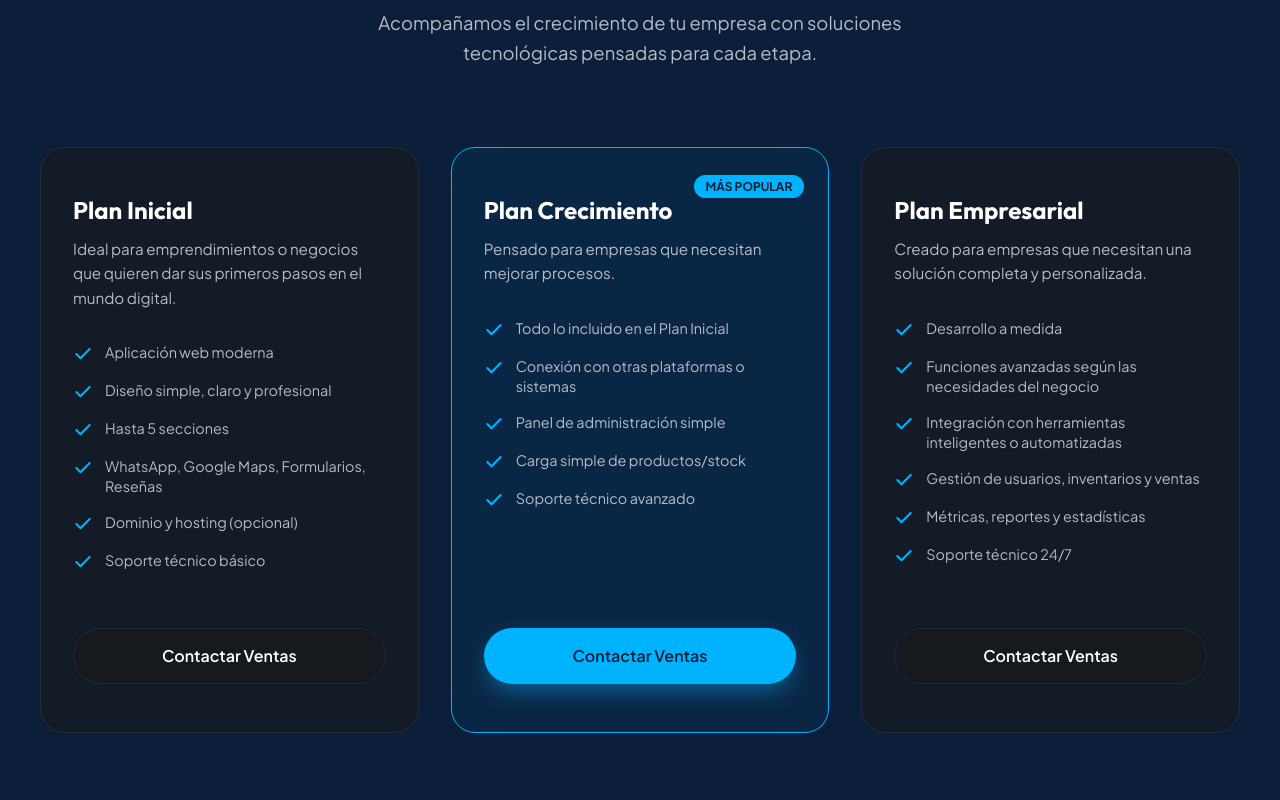
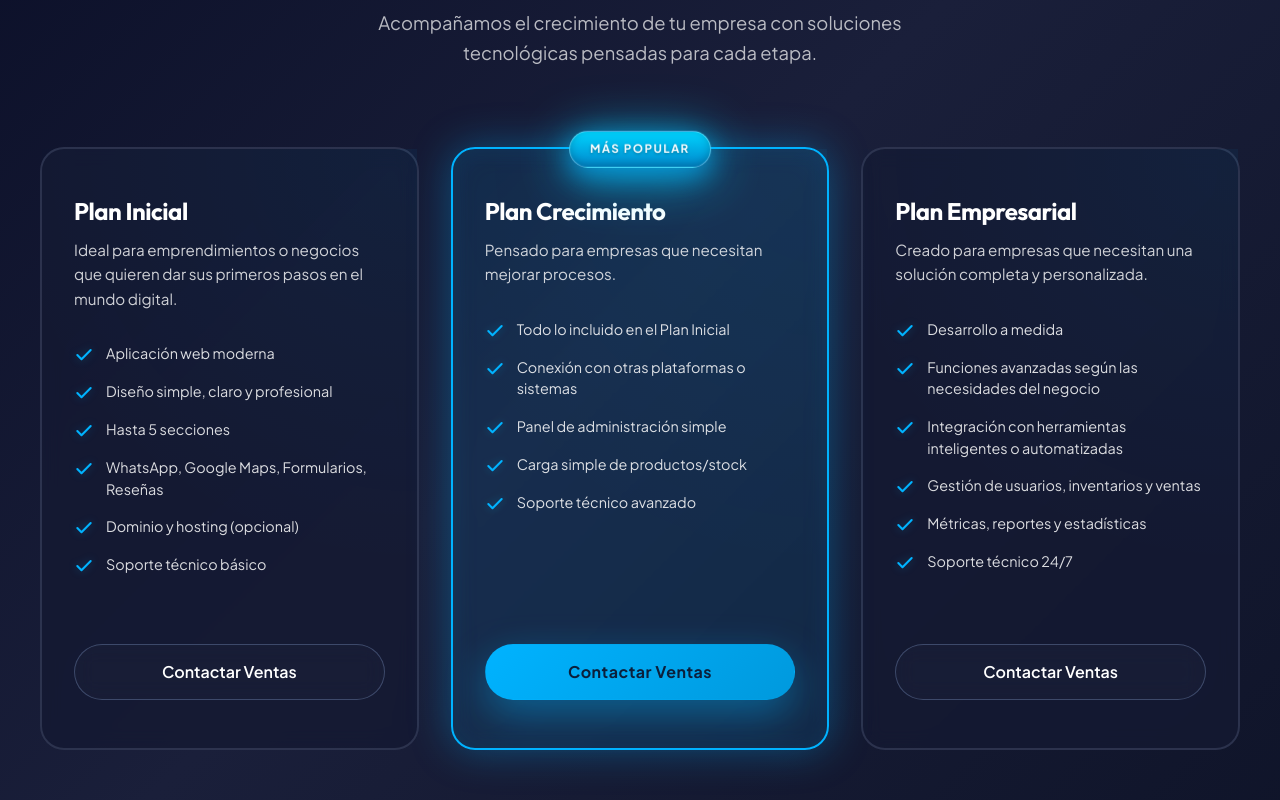
Before and after one commit to lihuensg/rivuz-react, a React (Vite) app: page / in a window 1280 px wide. Shown: the part 3560-4360 px from the top of the page. Built offline with nearby package versions, Linux system fonts and the light colour scheme.

Commit message:
style: update badge text to uppercase for better visibility

```diff
--- a/src/components/Pricing/Pricing.css
+++ b/src/components/Pricing/Pricing.css
@@ -1,7 +1,8 @@
 .pricing-section {
-    background-color: var(--bg-main);
+    background: linear-gradient(135deg, #0a0e27 0%, #1a1f3a 50%, #0f1429 100%);
     padding: 120px 0;
     position: relative;
+    overflow: hidden;
 }
 
 .pricing-grid {
@@ -18,76 +19,177 @@
     position: relative;
     display: flex;
     flex-direction: column;
-    transition: all 0.4s cubic-bezier(0.4, 0, 0.2, 1);
+    transition: all 0.5s cubic-bezier(0.4, 0, 0.2, 1);
+    border: 2px solid rgba(80, 90, 120, 0.4);
+    background: rgba(20, 25, 50, 0.8);
+    backdrop-filter: blur(10px);
+    border-radius: 24px;
+    overflow: visible;
+}
+
+.pricing-card::before {
+    content: '';
+    position: absolute;
+    top: 0;
+    left: 0;
+    right: 0;
+    bottom: 0;
+    background: radial-gradient(circle at top right, rgba(0, 179, 255, 0.05), transparent 60%);
+    pointer-events: none;
+}
+
+.pricing-card:not(.recommended):hover {
+    border-color: rgba(0, 179, 255, 0.25);
+    background: rgba(25, 32, 60, 0.9);
+    transform: translateY(-8px);
+    box-shadow: 0 20px 40px rgba(0, 0, 0, 0.4), inset 0 0 20px rgba(0, 179, 255, 0.03);
 }
 
 .pricing-card.recommended {
-    border-color: var(--primary);
-    background: rgba(0, 179, 255, 0.05);
-    transform: scale(1.05);
+    border-color: #00b3ff;
+    border-width: 2px;
+    background: rgba(0, 179, 255, 0.1);
+    box-shadow: 0 0 40px rgba(0, 179, 255, 0.35), inset 0 0 30px rgba(0, 179, 255, 0.08);
+    transform: scale(1.08);
     z-index: 2;
+}
+
+.pricing-card.recommended:hover {
+    transform: scale(1.08) translateY(-8px);
+    box-shadow: 0 30px 60px rgba(0, 179, 255, 0.4), inset 0 0 30px rgba(0, 179, 255, 0.12);
+    border-color: #00d4ff;
 }
 
 .badge-wrapper {
     position: absolute;
-    top: 24px;
-    right: 24px;
+    top: 0;
+    left: 50%;
+    transform: translateX(-50%) translateY(-50%);
+    z-index: 10;
+    animation: badgePulse 2s ease-in-out infinite;
+}
+
+@keyframes badgePulse {
+    0%, 100% {
+        filter: drop-shadow(0 4px 20px rgba(0, 179, 255, 0.5));
+    }
+    50% {
+        filter: drop-shadow(0 6px 25px rgba(0, 212, 255, 0.7));
+    }
 }
 
 .badge {
-    background: var(--primary);
-    color: var(--bg-main);
-    padding: 4px 12px;
+    background: linear-gradient(180deg, #00d4ff 0%, #0088cc 100%);
+    color: #ffffff;
+    padding: 8px 20px;
     border-radius: 50px;
-    font-size: 0.75rem;
-    font-weight: 700;
+    font-size: 0.72rem;
+    font-weight: 900;
     text-transform: uppercase;
+    letter-spacing: 1.5px;
+    box-shadow: 0 8px 25px rgba(0, 179, 255, 0.6), inset 0 -2px 8px rgba(0, 0, 0, 0.2);
+    display: inline-block;
+    border: 1px solid rgba(255, 255, 255, 0.3);
+    backdrop-filter: blur(5px);
+    text-shadow: 0 1px 3px rgba(0, 0, 0, 0.3);
 }
 
 .plan-header {
     margin-bottom: 32px;
+    position: relative;
+    z-index: 1;
 }
 
 .plan-name {
     font-size: 1.5rem;
-    color: var(--text-primary);
+    color: #ffffff;
     margin-bottom: 12px;
+    font-weight: 700;
+    letter-spacing: -0.5px;
 }
 
 .plan-desc {
-    color: var(--text-secondary);
+    color: rgba(255, 255, 255, 0.8);
     font-size: 0.95rem;
     line-height: 1.6;
+    font-weight: 400;
 }
 
 .features {
     list-style: none;
     margin-bottom: 40px;
+    position: relative;
+    z-index: 1;
 }
 
 .features li {
     display: flex;
     align-items: flex-start;
     gap: 12px;
-    color: var(--text-secondary);
+    color: rgba(255, 255, 255, 0.85);
     font-size: 0.9rem;
     margin-bottom: 16px;
-    line-height: 1.4;
+    line-height: 1.5;
+    font-weight: 400;
+    transition: color 0.3s ease;
+}
+
+.pricing-card:hover .features li {
+    color: rgba(255, 255, 255, 0.95);
 }
 
 .check {
-    color: var(--primary);
+    color: #00b3ff;
     display: flex;
     align-items: center;
     margin-top: 2px;
+    flex-shrink: 0;
+    filter: drop-shadow(0 0 4px rgba(0, 179, 255, 0.3));
+    transition: all 0.3s ease;
+}
+
+.pricing-card:hover .check {
+    filter: drop-shadow(0 0 8px rgba(0, 179, 255, 0.5));
 }
 
 .action-wrapper {
     margin-top: auto;
+    padding-top: 12px;
 }
 
 .btn-block {
     width: 100%;
+    position: relative;
+}
+
+.pricing-card.recommended .btn-primary {
+    background: linear-gradient(135deg, #00b3ff 0%, #0099dd 100%);
+    box-shadow: 0 15px 40px rgba(0, 179, 255, 0.4);
+    font-weight: 700;
+    letter-spacing: 0.5px;
+    transition: all 0.4s cubic-bezier(0.4, 0, 0.2, 1);
+}
+
+.pricing-card.recommended .btn-primary:hover {
+    background: linear-gradient(135deg, #00d4ff 0%, #00aaee 100%);
+    box-shadow: 0 25px 55px rgba(0, 179, 255, 0.5);
+    transform: translateY(-4px);
+}
+
+.pricing-card:not(.recommended) .btn-outline {
+    border-color: rgba(100, 120, 160, 0.5);
+    color: var(--text-primary);
+    background: rgba(255, 255, 255, 0.02);
+    font-weight: 600;
+    transition: all 0.4s cubic-bezier(0.4, 0, 0.2, 1);
+}
+
+.pricing-card:not(.recommended) .btn-outline:hover {
+    border-color: rgba(0, 179, 255, 0.5);
+    color: #00b3ff;
+    background: rgba(0, 179, 255, 0.08);
+    box-shadow: 0 10px 30px rgba(0, 179, 255, 0.15), inset 0 0 15px rgba(0, 179, 255, 0.05);
+    transform: translateY(-4px);
 }
 
 @media (max-width: 992px) {
--- a/src/components/Pricing/Pricing.tsx
+++ b/src/components/Pricing/Pricing.tsx
@@ -75,7 +75,7 @@ const Pricing: React.FC = () => {
             >
               {plan.recommended && (
                 <div className="badge-wrapper">
-                  <span className="badge">Más popular</span>
+                  <span className="badge">MÁS POPULAR</span>
                 </div>
               )}
               <div className="plan-header">
```
